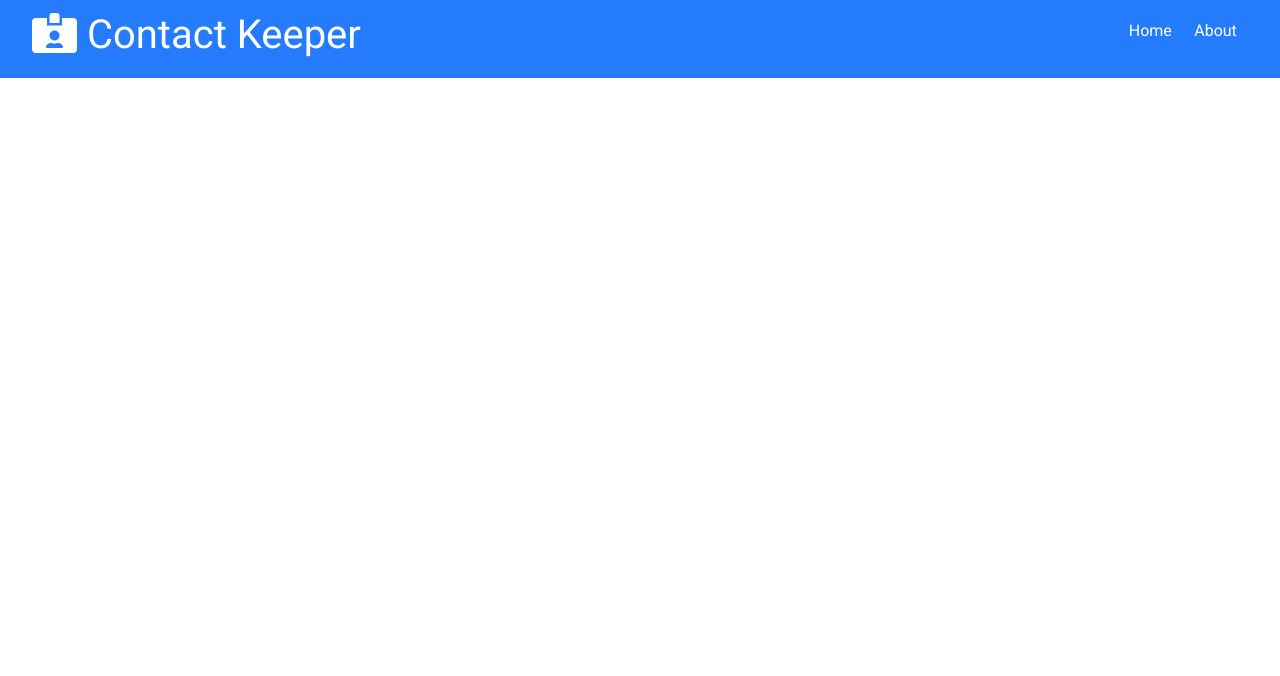
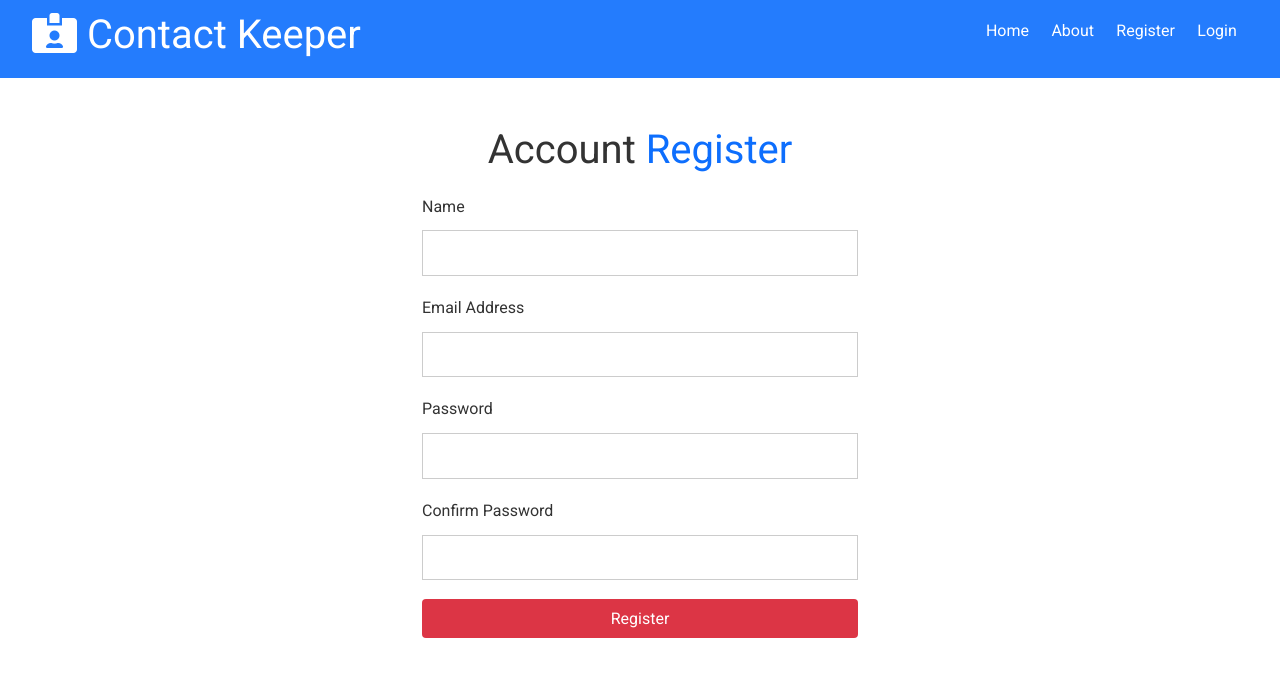
Before and after one commit to Simran145678/Contact-Keeper, a React (Create React App) app in the folder client/: page /register in a window 1280 px wide. Shown: the top 676 px of the page. Built offline with nearby package versions, Linux system fonts and the light colour scheme.

Commit message:
login and register page created

```diff
--- a/client/src/App.css
+++ b/client/src/App.css
@@ -317,6 +317,26 @@
   margin-top: 0.3rem;
   color: #888;
 }
+.form-group {
+  margin: 1.2rem 0;
+}
+
+.form-group input {
+  margin: 0.2rem 0;
+}
+
+.form-container {
+  max-width: 500px;
+  margin: 2rem auto;
+  overflow: hidden;
+  padding: 0 2rem;
+}
+
+.form-container h1,
+h2,
+h3 {
+  text-align: center;
+}
 
 input[type="text"],
 input[type="email"],
@@ -375,6 +395,21 @@
 .navbar .welcome span {
   margin-right: 0.6rem;
 }
+/* Animation (Add After) */
+.item-enter {
+  opacity: 0;
+}
+.item-enter-active {
+  opacity: 1;
+  transition: opacity 1000ms ease-in;
+}
+.item-exit {
+  opacity: 1;
+}
+.item-exit-active {
+  opacity: 0;
+  transition: opacity 1000ms ease-in;
+}
 
 /* Mobile Styles */
 @media (max-width: 700px) {
--- a/client/src/App.js
+++ b/client/src/App.js
@@ -4,9 +4,14 @@
 import Navbar from "./components/layout/Navbar";
 import Home from "./components/pages/Home";
 import About from "./components/pages/About";
+import Register from "./components/auth/Register";
+import Login from "./components/auth/Login";
 import ContactState from "./context/contact/contactState";
+import AuthState from "./context/auth/AuthState";
+
 const App = () => {
   return (
+    <AuthState>
       <ContactState>
         <Router>
           <Fragment>
@@ -15,11 +20,14 @@
               <Switch>
                 <Route exact path="/" component={Home} />
                 <Route exact path="/about" component={About} />
+                <Route exact path="/register" component={Register} />
+                <Route exact path="/login" component={Login} />
               </Switch>
             </div>
           </Fragment>
         </Router>
       </ContactState>
+    </AuthState>
   );
 };
 
--- /dev/null
+++ b/client/src/components/auth/Login.js
@@ -0,0 +1,48 @@
+import React, { useState } from "react";
+
+const Login = () => {
+  const [user, setUser] = useState({
+    email: "",
+    password: "",
+  });
+
+  const { email, password } = user;
+
+  const onChange = (e) => setUser({ ...user, [e.target.name]: e.target.value });
+
+  const onSubmit = (e) => {
+    e.preventDefault();
+    console.log("login submit");
+  };
+
+  return (
+    <div className="form-container">
+      <h1>
+        Account <span className="text-primary">Login</span>
+      </h1>
+      <form onSubmit={onSubmit}>
+        <div className="form-group">
+          <label htmlFor="email">Email Address</label>
+          <input type="email" name="email" value={email} onchange={onChange} />
+        </div>
+        <div className="form-group">
+          <label htmlFor="password">Password</label>
+          <input
+            type="password"
+            name="password"
+            value={password}
+            onchange={onChange}
+          />
+        </div>
+
+        <input
+          type="submit"
+          value="Login"
+          className="btn btn-primary btn-block"
+        />
+      </form>
+    </div>
+  );
+};
+
+export default Login;
--- /dev/null
+++ b/client/src/components/auth/Register.js
@@ -0,0 +1,62 @@
+import React, { useState } from "react";
+
+const Register = () => {
+  const [user, setUser] = useState({
+    name: "",
+    email: "",
+    password: "",
+    password2: "",
+  });
+
+  const { name, email, password, password2 } = user;
+
+  const onChange = (e) => setUser({ ...user, [e.target.name]: e.target.value });
+
+  const onSubmit = (e) => {
+    e.preventDefault();
+    console.log("Register submit");
+  };
+
+  return (
+    <div className="form-container">
+      <h1>
+        Account <span className="text-primary">Register</span>
+      </h1>
+      <form onSubmit={onSubmit}>
+        <div className="form-group">
+          <label htmlFor="name">Name</label>
+          <input type="text" name="name" value={name} onchange={onChange} />
+        </div>
+        <div className="form-group">
+          <label htmlFor="email">Email Address</label>
+          <input type="email" name="email" value={email} onchange={onChange} />
+        </div>
+        <div className="form-group">
+          <label htmlFor="password">Password</label>
+          <input
+            type="password"
+            name="password"
+            value={password}
+            onchange={onChange}
+          />
+        </div>
+        <div className="form-group">
+          <label htmlFor="password2">Confirm Password</label>
+          <input
+            type="password"
+            name="password2"
+            value={password2}
+            onchange={onChange}
+          />
+        </div>
+        <input
+          type="submit"
+          value="Register"
+          className="btn btn-primary btn-block"
+        />
+      </form>
+    </div>
+  );
+};
+
+export default Register;
--- a/client/src/components/contacts/Contacts.js
+++ b/client/src/components/contacts/Contacts.js
@@ -11,13 +11,19 @@
   }
   return (
     <Fragment>
-      {filtered !== null
-        ? filtered.map((contact) => (
-            <ContactItem key={contact.id} contact={contact} />
-          ))
-        : contacts.map((contact) => (
-            <ContactItem key={contact.id} contact={contact} />
-          ))}
+      <TransitionGroup>
+        {filtered !== null
+          ? filtered.map((contact) => (
+              <CSSTransition key={contact.id} timeout={500} classNames="item">
+                <ContactItem contact={contact} />
+              </CSSTransition>
+            ))
+          : contacts.map((contact) => (
+              <CSSTransition key={contact.id} timeout={500} classNames="item">
+                <ContactItem contact={contact} />
+              </CSSTransition>
+            ))}
+      </TransitionGroup>
     </Fragment>
   );
 };
--- a/client/src/components/layout/Navbar.js
+++ b/client/src/components/layout/Navbar.js
@@ -15,6 +15,12 @@
         <li>
           <Link to="/about">About</Link>
         </li>
+        <li>
+          <Link to="/register">Register</Link>
+        </li>
+        <li>
+          <Link to="/login">Login</Link>
+        </li>
       </ul>
     </div>
   );
--- /dev/null
+++ b/client/src/context/auth/AuthContext.js
@@ -0,0 +1,5 @@
+import { createContext } from "react";
+
+const authContext = createContext();
+
+export default authContext;
--- /dev/null
+++ b/client/src/context/auth/AuthState.js
@@ -0,0 +1,49 @@
+import React, { useReducer } from "react";
+import AuthContext from "./AuthContext";
+import authReducer from "./AuthReducer";
+import {
+  REGISTER_SUCCESS,
+  REGISTER_FAIL,
+  USER_LOADED,
+  AUTH_ERROR,
+  LOGIN_SUCCESS,
+  LOGIN_FAIL,
+  LOGOUT,
+  CLEAR_ERRORS,
+} from "../types";
+
+const AuthState = (props) => {
+  const initialState = {
+    token: localStorage.getItem("token"),
+    isAuthenticated: null,
+    loading: true,
+    user: null,
+    error: null,
+  };
+
+  const [state, dispatch] = useReducer(authReducer, initialState);
+  //Load User
+
+  //Register User
+
+  //Login User
+
+  //Logout
+
+  //Clear Errors
+
+  return (
+    <AuthContext.Provider
+      value={{
+        token: state.token,
+        isAuthenticated: state.isAuthenticated,
+        loading: state.loading,
+        user: state.user,
+        error: state.error,
+      }}
+    >
+      {props.children}
+    </AuthContext.Provider>
+  );
+};
+export default AuthState;
--- a/client/src/context/types.js
+++ b/client/src/context/types.js
@@ -7,3 +7,11 @@
 export const CLEAR_FILTER = "CLEAR_FILTER";
 export const SET_ALERT = "SET_ALERT";
 export const REMOVE_ALERT = "REMOVE_ALERT";
+export const REGISTER_SUCCESS = "REGISTER_SUCCESS";
+export const REGISTER_FAIL = "REGISTER_FAIL";
+export const USER_LOADED = "USER_LOADED";
+export const AUTH_ERROR = "AUTH_ERROR";
+export const LOGIN_SUCCESS = "LOGIN_SUCCESS";
+export const LOGIN_FAIL = "LOGIN_FAIL";
+export const LOGOUT = "LOGOUT";
+export const CLEAR_ERRORS = "CLEAR_ERRORS";
```
Also changed, not shown: client/src/context/auth/AuthReducer.js (added). Lines whose indentation alone changed are shown as unchanged.
